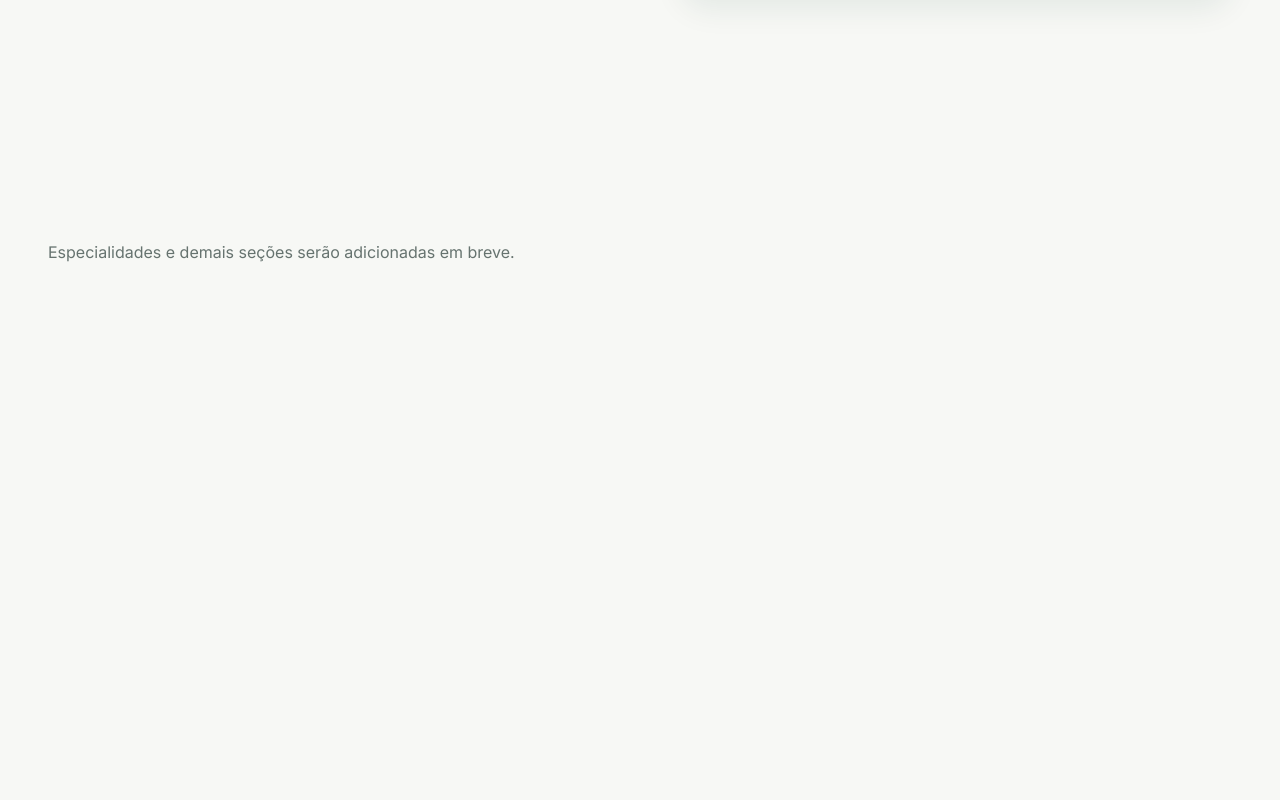
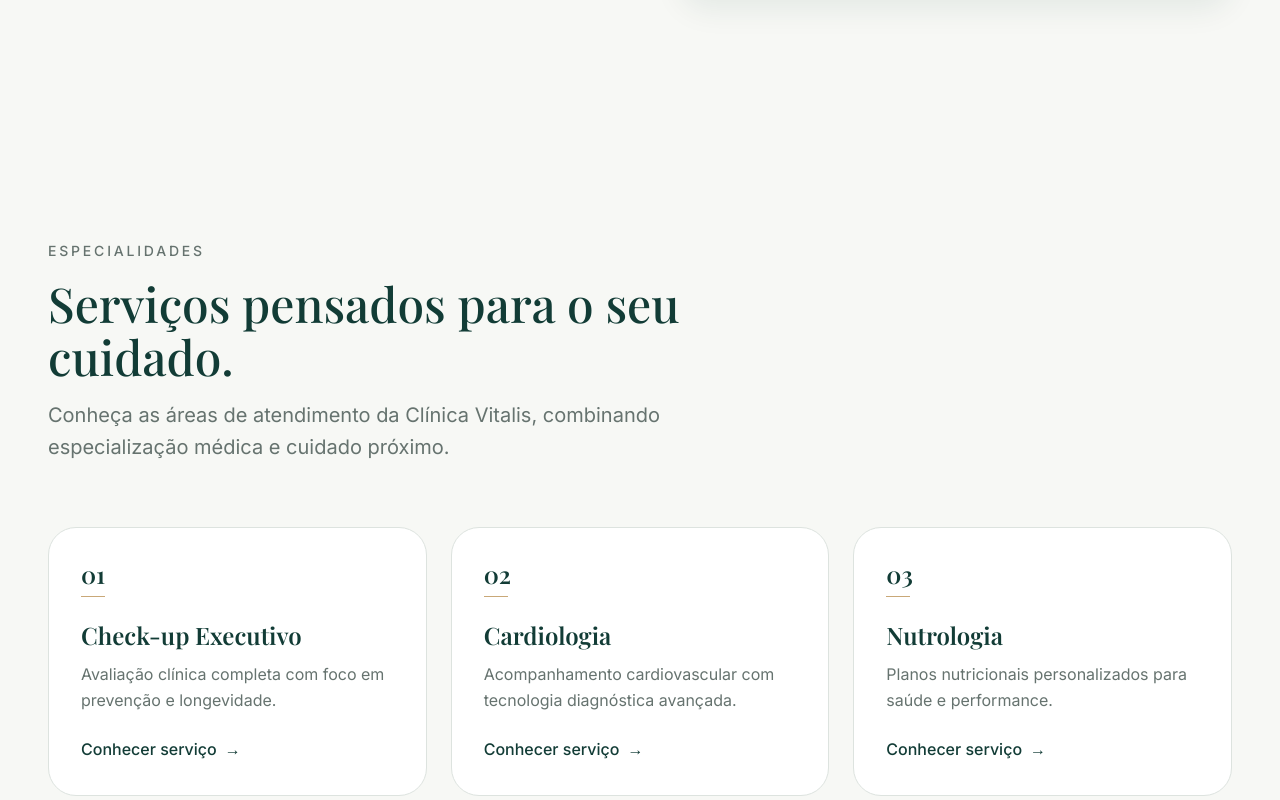
Before and after one commit to DevMakoo/Clinica-landpage, a Next.js app: page / in a window 1280 px wide. Shown: the part 880-1680 px from the top of the page. Before the commit the page ends 1266 px from the top, so only its background shows below. Built offline with nearby package versions, Linux system fonts and the light colour scheme.

Commit message:
feat: add clinic services section

```diff
--- a/app/page.tsx
+++ b/app/page.tsx
@@ -1,5 +1,6 @@
 import { Navbar } from "@/components/clinic/Navbar";
 import { Hero } from "@/components/clinic/Hero";
+import { Services } from "@/components/clinic/Services";
 
 export default function Home() {
   return (
@@ -7,8 +8,9 @@ export default function Home() {
       <Navbar />
       <main>
         <Hero />
+        <Services />
         <p className="container section-y text-body text-muted-foreground">
-          Especialidades e demais seções serão adicionadas em breve.
+          Demais seções serão adicionadas em breve.
         </p>
       </main>
     </>
--- /dev/null
+++ b/components/clinic/Services.tsx
@@ -0,0 +1,107 @@
+"use client";
+
+import Link from "next/link";
+import { motion, MotionConfig, type Transition } from "motion/react";
+import { clinic } from "@/data/clinic";
+
+const EASE: Transition["ease"] = [0.16, 1, 0.3, 1];
+
+const whatsappNumber = clinic.whatsapp.replace(/\D/g, "");
+
+function serviceWhatsappHref(serviceName: string) {
+  const message = `Olá, gostaria de saber mais sobre ${serviceName}.`;
+  return `https://wa.me/${whatsappNumber}?text=${encodeURIComponent(message)}`;
+}
+
+const gridColsClass =
+  clinic.services.length >= 3
+    ? "sm:grid-cols-2 lg:grid-cols-3"
+    : clinic.services.length === 2
+      ? "sm:grid-cols-2"
+      : "";
+
+export function Services() {
+  return (
+    <MotionConfig reducedMotion="user">
+      <section
+        id="especialidades"
+        aria-labelledby="services-heading"
+        className="container pt-18 pb-18 md:pt-30 md:pb-30"
+      >
+        <motion.div
+          initial={{ opacity: 0, y: 20 }}
+          whileInView={{
+            opacity: 1,
+            y: 0,
+            transition: { duration: 0.6, ease: EASE },
+          }}
+          viewport={{ once: true, amount: 0.4 }}
+          className="flex flex-col gap-4 md:max-w-2xl"
+        >
+          <span className="text-small font-medium tracking-[0.2em] text-muted-foreground">
+            ESPECIALIDADES
+          </span>
+          <h2 id="services-heading" className="text-h2 text-primary">
+            Serviços pensados para o seu cuidado.
+          </h2>
+          <p className="text-body-lg text-muted-foreground">
+            Conheça as áreas de atendimento da {clinic.name}, combinando
+            especialização médica e cuidado próximo.
+          </p>
+        </motion.div>
+
+        <motion.div
+          initial="hidden"
+          whileInView="visible"
+          viewport={{ once: true, amount: 0.2 }}
+          variants={{
+            visible: { transition: { staggerChildren: 0.12 } },
+          }}
+          className={`mt-12 grid grid-cols-1 gap-6 md:mt-16 ${gridColsClass}`}
+        >
+          {clinic.services.map((service, index) => (
+            <motion.article
+              key={service.id}
+              variants={{
+                hidden: { opacity: 0, y: 40 },
+                visible: {
+                  opacity: 1,
+                  y: 0,
+                  transition: { duration: 0.6, ease: EASE },
+                },
+              }}
+              whileHover={{
+                y: -4,
+                transition: { duration: 0.3, ease: "easeOut" },
+              }}
+              className="group flex flex-col gap-6 rounded-xl border border-border bg-surface p-8 transition-colors duration-300 hover:border-primary/40"
+            >
+              <span className="flex flex-col gap-2">
+                <span className="text-h3 text-primary">
+                  {String(index + 1).padStart(2, "0")}
+                </span>
+                <span aria-hidden className="h-px w-6 bg-gold" />
+              </span>
+
+              <div className="flex flex-col gap-3">
+                <h3 className="text-h3 text-primary">{service.name}</h3>
+                <p className="text-body text-muted-foreground">
+                  {service.description}
+                </p>
+              </div>
+
+              <Link
+                href={serviceWhatsappHref(service.name)}
+                target="_blank"
+                rel="noopener noreferrer"
+                className="mt-auto inline-flex items-center gap-2 text-body font-medium text-primary transition-all duration-200 group-hover:gap-3"
+              >
+                Conhecer serviço <span aria-hidden>→</span>
+              </Link>
+            </motion.article>
+          ))}
+        </motion.div>
+      </section>
+    </MotionConfig>
+  );
+}
```
